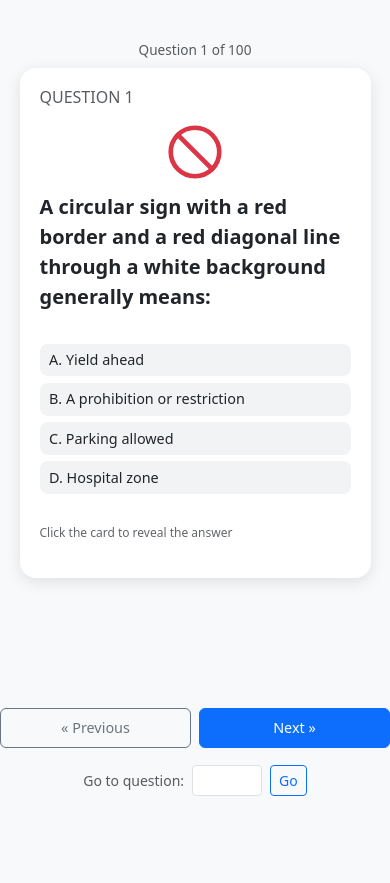
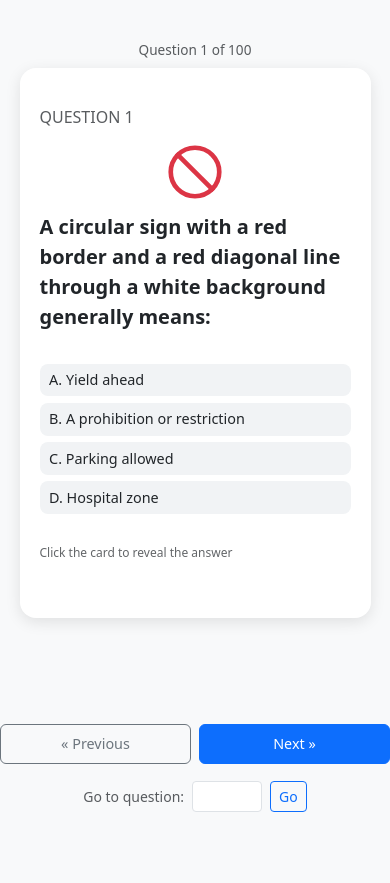
Before and after one commit to jktiempo269-com/reviewer, a website: page index.html in a window 390 px wide. Drawn offline with nearby package versions, Linux system fonts and the light colour scheme.

Commit message:
Added new Features

```diff
--- a/index.html
+++ b/index.html
@@ -113,7 +113,7 @@
     }
 
     .card-face {
-      height: fit-content;
+      height: 550px;
       position: relative;
       padding: 1.25rem;
     }
@@ -123,11 +123,11 @@
 
     .d-flex.gap-3.mt-4{
        position: absolute;
-       bottom: 6rem;
+       bottom: 5rem;
     }
     .d-flex.gap-2.mt-3{
         position: absolute;
-        bottom: 3rem;
+        bottom: 2rem;
     }
 
     .sign-icon-wrap svg {
```
